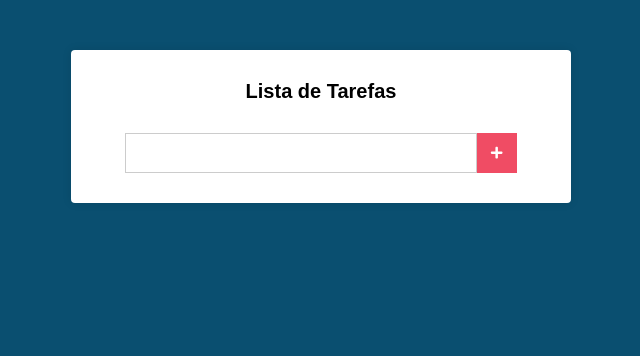
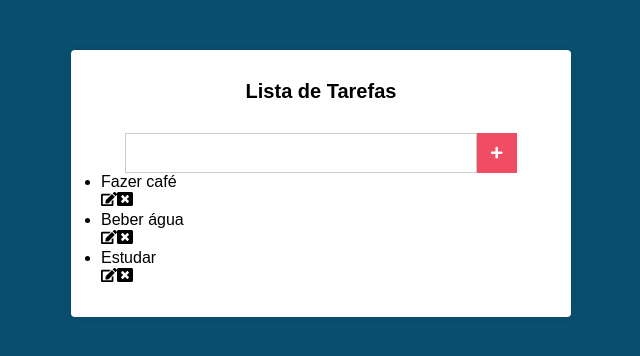
Before and after one commit to gafanhotoalexandre/aprendendo-js, a React (Vite) app in the folder react/lista-tarefas/: page / in a window 1280 px wide. Shown: the top 356 px of the page, without its empty margins (319-959 px from the left). Built offline with nearby package versions, Linux system fonts and the light colour scheme.

Commit message:
listando tarefas ficticias (sem css)

```diff
--- a/react/lista-tarefas/src/components/Main.jsx
+++ b/react/lista-tarefas/src/components/Main.jsx
@@ -3,10 +3,16 @@ import { useState } from 'react';
 // Form
 import { FaPlus } from 'react-icons/fa';
 
+// Tasks
+import { FaEdit, FaWindowClose } from 'react-icons/fa';
+
 import './Main.css';
 
 export function Main() {
-  const [task, setTask] = useState('');
+  const [newTask, setNewTask] = useState('');
+  const [tasks, setTasks] = useState([
+    'Fazer café', 'Beber água', 'Estudar',
+  ]);
 
   return (
     <div className="main">
@@ -15,14 +21,27 @@ export function Main() {
       <form action="#" className="form">
         <input
           type="text"
-          onChange={(e) => setTask(e.target.value)}
-          value={task}
+          onChange={(e) => setNewTask(e.target.value)}
+          value={newTask}
         />
 
         <button type="submit">
           <FaPlus />
         </button>
       </form>
+
+      <ul className="tasks">
+        { tasks.map((task) => (
+          <li key={task}>
+            { task }
+
+            <div>
+              <FaEdit />
+              <FaWindowClose />
+            </div>
+          </li>
+        )) }
+      </ul>
     </div>
   );
 }
```
